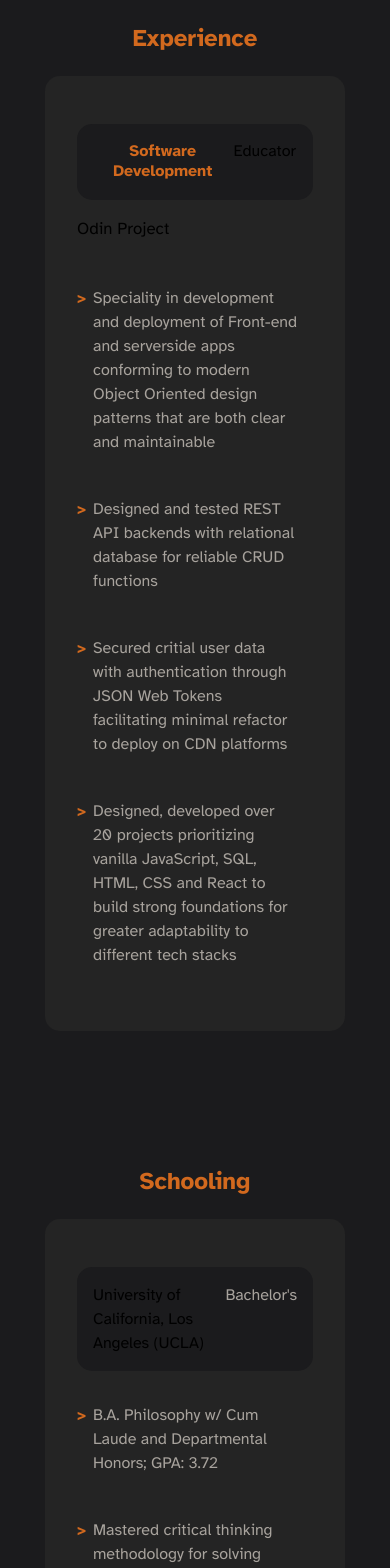
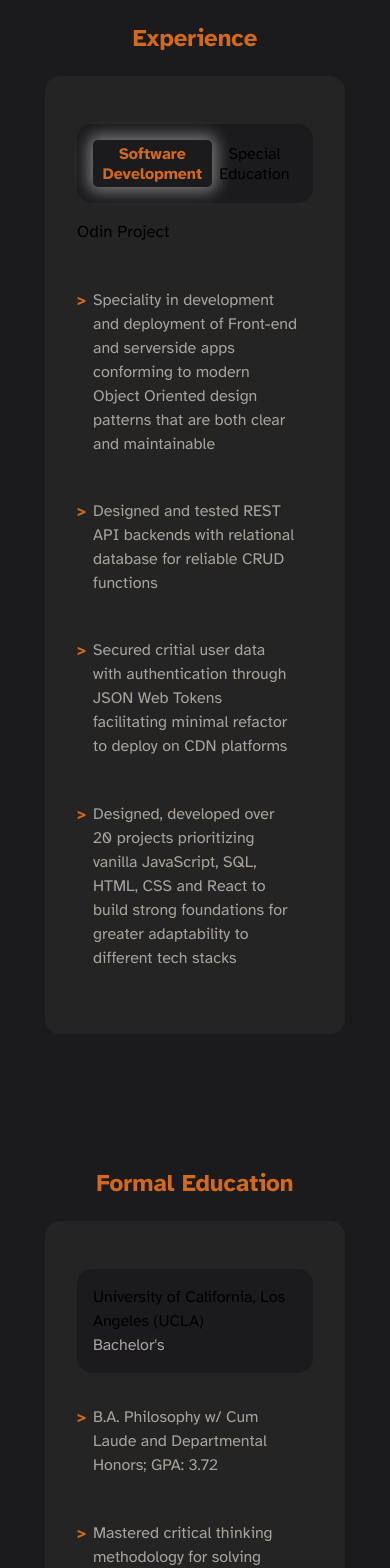
Before and after one commit to charlesvill/portfolio-react, a React (Vite) app: page / in a window 390 px wide. Shown: the part 2640-4208 px from the top of the page. Built offline with nearby package versions, Linux system fonts and the light colour scheme.

Commit message:
Styling fixes and minor content bugs

```diff
--- a/src/components/home/education/education.jsx
+++ b/src/components/home/education/education.jsx
@@ -5,7 +5,7 @@ export function Education() {
     <>
       <section id="education">
         <header>
-          <h2>Schooling</h2>
+          <h2>Formal Education</h2>
         </header>{' '}
         <div className={styles.parentWrapper}>
           <article className={styles.articleCont}>
--- a/src/components/home/education/education.module.css
+++ b/src/components/home/education/education.module.css
@@ -70,12 +70,15 @@
     flex-direction: column;
   }
   .headingBox {
-    flex-direction: row;
     margin: 1rem 0;
     background-color: var(--background-darkest-color);
     padding: 1rem;
     border-radius: 15px;
   }
+  .headingBox > h5 {
+    margin: 0;
+  }
+
   .listItem {
     padding: 1rem;
   }
--- a/src/components/home/experience/experience.jsx
+++ b/src/components/home/experience/experience.jsx
@@ -17,7 +17,7 @@ const workData = {
     ],
   },
   education: {
-    primaryHeading: 'Educator',
+    primaryHeading: 'Special Education',
     content: [
       {
         title: 'Special Education Case Manager - Total Education Systems',
--- a/src/components/home/experience/experience.module.css
+++ b/src/components/home/experience/experience.module.css
@@ -10,35 +10,28 @@
   flex: 1;
   display: flex;
   flex-direction: column;
-  align-items: baseline;
+  align-items: center;
   justify-content: flex-start;
   margin-right: 0.5rem;
 }
 
 .heading {
-  font-size: ;
+  font-size:;
   color: var(--base-header-color);
-  /* white-space: nowrap; */
   background-color: transparent;
   padding: 0;
   margin-bottom: 1rem;
-  border-bottom: 3px solid transparent;
   border-radius: 0;
-  transition: border-bottom-color 0.25s ease-in-out;
-}
-
-.heading:focus,
-.heading:focus-visible,
-.heading:hover {
-  outline: none !important; /* override global */
-  /* border-bottom-color: var(--accent-color); */
-  padding-left: 0.2rem;
-  box-shadow: -2px 0 0 0 var(--base-heading-color);
 }
 
 .active {
   font-family: 'Atkinson-Bold';
   color: var(--accent-text-color);
+  padding: .2rem;
+  box-shadow:
+    0 0 15px 5px rgba(255, 255, 255, 0.4);
+  border: none;
+  border-radius: 5px;
 }
 
 .contentBox {
--- a/src/content/featured/blogapi/blogApi.md
+++ b/src/content/featured/blogapi/blogApi.md
@@ -15,5 +15,5 @@ tech:
 Blogging app where members can post, read, like, and delete posts.
 
 **Example User**
-email: `charlesvill`
+username: `charlesvill`
 password: `1234`
--- a/src/pages/contact/contact.jsx
+++ b/src/pages/contact/contact.jsx
@@ -14,7 +14,7 @@ export function Contact() {
           <div className={styles.primaryCont}>
             <SiGmail aria-hidden="true" />
             <a
-              href="mailto:yourname@example.com?subject=Portfolio%20Inquiry&body=Hello!"
+              href="mailto:charlesvill26@gmail.com?subject=Portfolio%20Inquiry&body=Hello!"
               target="_blank"
               rel="noreferrer"
             >
```
Also changed, not shown: src/App.module.css (+0 -39 lines).
